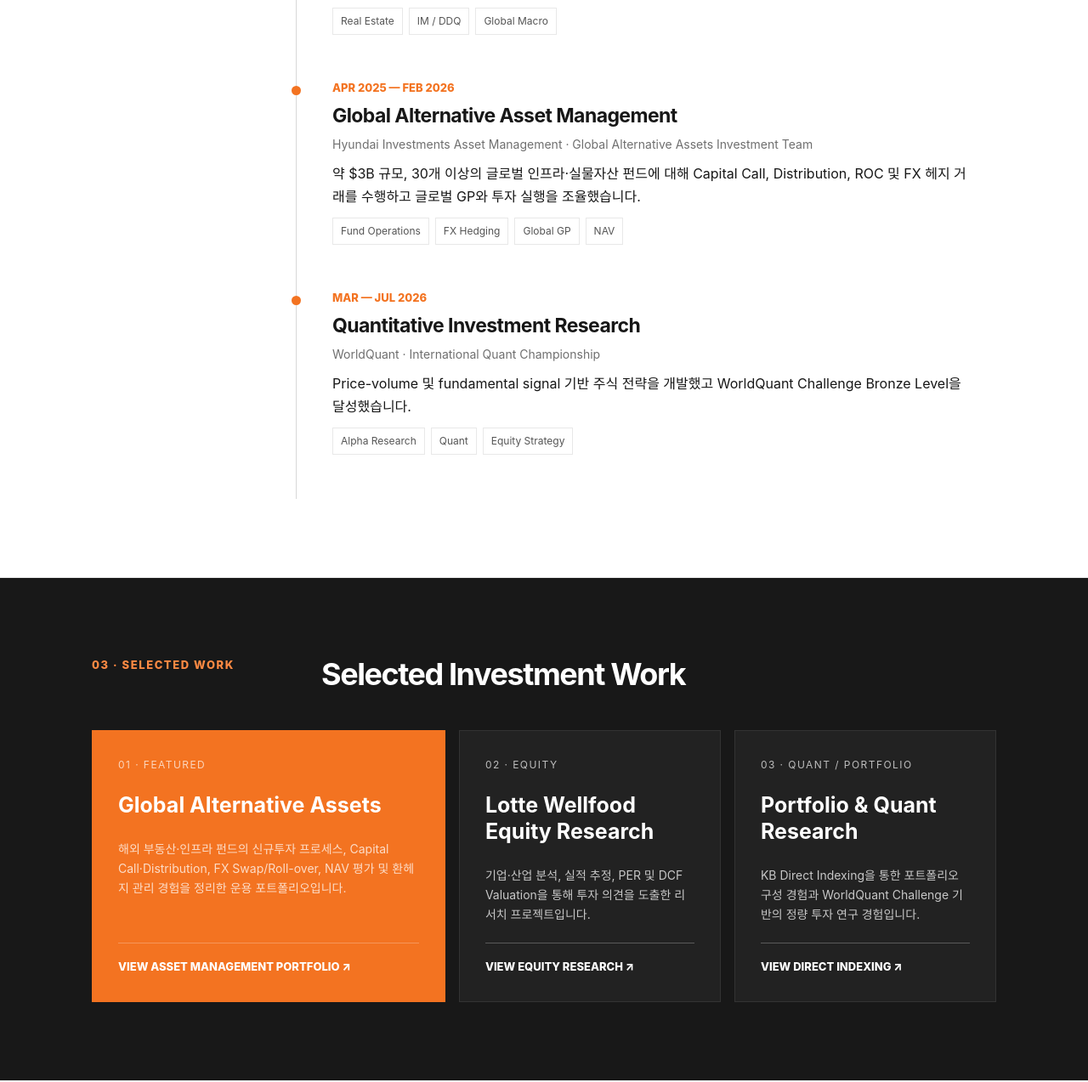
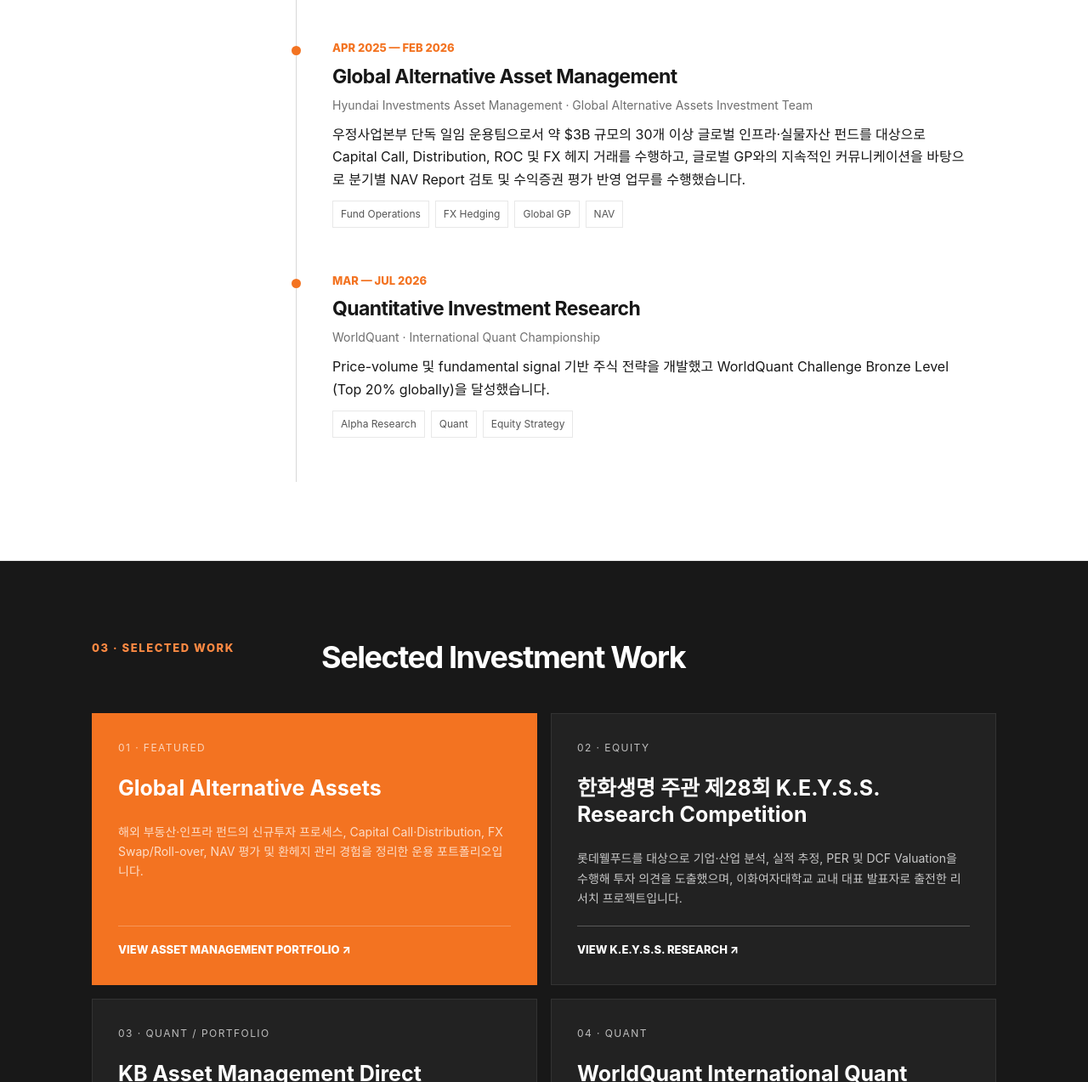
Before and after one commit to katechoi-eugene/eugenecatherinechoi.github.io, a plain HTML site: page index.html in a window 1280 px wide. Shown: the part 2256-3529 px from the top of the page at 85% size. Drawn offline with Linux system fonts and the light colour scheme.

Commit message:
Add files via upload

```diff
--- a/index.html
+++ b/index.html
@@ -35,7 +35,7 @@
 .section-head{display:grid;grid-template-columns:230px 1fr;gap:40px;margin-bottom:44px}
 .section-no{color:var(--orange);font-weight:800;font-size:13px;letter-spacing:.12em}
 h2{font-size:36px;line-height:1.2;margin:0;letter-spacing:-.04em}
-.about-copy{font-size:20px;max-width:800px;letter-spacing:-.02em}
+.about-copy{font-size:18px;max-width:800px;letter-spacing:-.02em;margin:0 auto;text-align:center}
 .timeline{margin-left:240px;border-left:1px solid #d8d8d8}
 .item{position:relative;padding:0 0 52px 42px;max-width:790px}
 .item:before{content:"";position:absolute;left:-6px;top:8px;width:11px;height:11px;border-radius:50%;background:var(--orange)}
@@ -46,7 +46,7 @@
 .tag{border:1px solid var(--line);padding:5px 9px;font-size:12px;color:#555}
 .featured{background:var(--dark);color:#fff}
 .featured .section-no{color:#ff8a43}
-.cards{display:grid;grid-template-columns:1.35fr 1fr 1fr;gap:16px}
+.cards{display:grid;grid-template-columns:repeat(2,1fr);gap:16px}
 .card{background:#222;border:1px solid #333;padding:30px;min-height:320px;display:flex;flex-direction:column}
 .card:first-child{background:#f37321;border-color:#f37321}
 .card .num{font-size:12px;letter-spacing:.12em;opacity:.7}
@@ -54,8 +54,8 @@
 .card p{font-size:14px;opacity:.75}
 .card a{margin-top:auto;font-weight:800;font-size:13px;border-top:1px solid rgba(255,255,255,.25);padding-top:17px}
 .cred{display:grid;grid-template-columns:repeat(3,1fr);gap:12px}
-.cred a{border:1px solid var(--line);padding:22px;min-height:140px}
-.cred b{display:block;margin-bottom:7px}.cred small{color:var(--muted)}
+.cred>a,.cred-item{border:1px solid var(--line);padding:22px;min-height:140px}
+.cred b{display:block;margin-bottom:7px}.cred small{color:var(--muted)}.cred-item small a{border:0;padding:0;min-height:0;text-decoration:none}
 footer{padding:55px 0 70px;border-top:1px solid var(--line)}
 .foot{display:flex;justify-content:space-between;gap:30px;color:#666;font-size:13px}
 @media(max-width:800px){
@@ -103,8 +103,8 @@
     <div class="item"><div class="date">SEP 2023 — FEB 2024</div><h3>Equity Research & Valuation</h3><div class="org">Ewha Investment Association</div><div>롯데웰푸드 기업분석에서 실적 추정, PER·DCF Valuation, 투자포인트 도출을 수행했습니다.</div><div class="tags"><span class="tag">Equity Research</span><span class="tag">Financial Modeling</span><span class="tag">Valuation</span></div></div>
     <div class="item"><div class="date">OCT — DEC 2024</div><h3>Portfolio Construction</h3><div class="org">KB Asset Management · Direct Indexing</div><div>섹터 선택과 투자전략 Factor를 활용해 개인화 포트폴리오를 구성하고 분석했습니다.</div><div class="tags"><span class="tag">Direct Indexing</span><span class="tag">Portfolio</span><span class="tag">Factor</span></div></div>
     <div class="item"><div class="date">JAN — FEB 2025</div><h3>Global Real Assets Research</h3><div class="org">Truston Asset Management · Real Assets Investment Team</div><div>글로벌 거시환경과 금리 동향을 모니터링하고 해외 부동산 투자 IM·DDQ를 분석했습니다.</div><div class="tags"><span class="tag">Real Estate</span><span class="tag">IM / DDQ</span><span class="tag">Global Macro</span></div></div>
-    <div class="item"><div class="date">APR 2025 — FEB 2026</div><h3>Global Alternative Asset Management</h3><div class="org">Hyundai Investments Asset Management · Global Alternative Assets Investment Team</div><div>약 $3B 규모, 30개 이상의 글로벌 인프라·실물자산 펀드에 대해 Capital Call, Distribution, ROC 및 FX 헤지 거래를 수행하고 글로벌 GP와 투자 실행을 조율했습니다.</div><div class="tags"><span class="tag">Fund Operations</span><span class="tag">FX Hedging</span><span class="tag">Global GP</span><span class="tag">NAV</span></div></div>
-    <div class="item"><div class="date">MAR — JUL 2026</div><h3>Quantitative Investment Research</h3><div class="org">WorldQuant · International Quant Championship</div><div>Price-volume 및 fundamental signal 기반 주식 전략을 개발했고 WorldQuant Challenge Bronze Level을 달성했습니다.</div><div class="tags"><span class="tag">Alpha Research</span><span class="tag">Quant</span><span class="tag">Equity Strategy</span></div></div>
+    <div class="item"><div class="date">APR 2025 — FEB 2026</div><h3>Global Alternative Asset Management</h3><div class="org">Hyundai Investments Asset Management · Global Alternative Assets Investment Team</div><div>우정사업본부 단독 일임 운용팀으로서 약 $3B 규모의 30개 이상 글로벌 인프라·실물자산 펀드를 대상으로 Capital Call, Distribution, ROC 및 FX 헤지 거래를 수행하고, 글로벌 GP와의 지속적인 커뮤니케이션을 바탕으로 분기별 NAV Report 검토 및 수익증권 평가 반영 업무를 수행했습니다.</div><div class="tags"><span class="tag">Fund Operations</span><span class="tag">FX Hedging</span><span class="tag">Global GP</span><span class="tag">NAV</span></div></div>
+    <div class="item"><div class="date">MAR — JUL 2026</div><h3>Quantitative Investment Research</h3><div class="org">WorldQuant · International Quant Championship</div><div>Price-volume 및 fundamental signal 기반 주식 전략을 개발했고 WorldQuant Challenge Bronze Level (Top 20% globally)을 달성했습니다.</div><div class="tags"><span class="tag">Alpha Research</span><span class="tag">Quant</span><span class="tag">Equity Strategy</span></div></div>
   </div>
 </div></section>
 
@@ -112,8 +112,9 @@
   <div class="section-head"><div class="section-no">03 · SELECTED WORK</div><h2>Selected Investment Work</h2></div>
   <div class="cards">
     <article class="card" id="global-alternative-assets"><div class="num">01 · FEATURED</div><h3>Global Alternative Assets</h3><p>해외 부동산·인프라 펀드의 신규투자 프로세스, Capital Call·Distribution, FX Swap/Roll-over, NAV 평가 및 환헤지 관리 경험을 정리한 운용 포트폴리오입니다.</p><a href="assets/asset_management.pdf" target="_blank">VIEW ASSET MANAGEMENT PORTFOLIO ↗</a></article>
-    <article class="card"><div class="num">02 · EQUITY</div><h3>Lotte Wellfood Equity Research</h3><p>기업·산업 분석, 실적 추정, PER 및 DCF Valuation을 통해 투자 의견을 도출한 리서치 프로젝트입니다.</p><a href="assets/equity_research_lotte_wellfood.pdf" target="_blank">VIEW EQUITY RESEARCH ↗</a></article>
-    <article class="card"><div class="num">03 · QUANT / PORTFOLIO</div><h3>Portfolio & Quant Research</h3><p>KB Direct Indexing을 통한 포트폴리오 구성 경험과 WorldQuant Challenge 기반의 정량 투자 연구 경험입니다.</p><a href="assets/kb_direct_indexing.pdf" target="_blank">VIEW DIRECT INDEXING ↗</a></article>
+    <article class="card"><div class="num">02 · EQUITY</div><h3>한화생명 주관 제28회 K.E.Y.S.S. Research Competition</h3><p>롯데웰푸드를 대상으로 기업·산업 분석, 실적 추정, PER 및 DCF Valuation을 수행해 투자 의견을 도출했으며, 이화여자대학교 교내 대표 발표자로 출전한 리서치 프로젝트입니다.</p><a href="assets/equity_research_lotte_wellfood.pdf" target="_blank">VIEW K.E.Y.S.S. RESEARCH ↗</a></article>
+    <article class="card"><div class="num">03 · QUANT / PORTFOLIO</div><h3>KB Asset Management Direct Indexing</h3><p>KB Direct Indexing 대학생 서포터즈 활동에서 섹터 선택과 투자전략 Factor를 활용해 개인화 포트폴리오를 구성하고 분석했습니다.</p><a href="assets/kb_direct_indexing.pdf" target="_blank">VIEW DIRECT INDEXING ↗</a></article>
+    <article class="card"><div class="num">04 · QUANT</div><h3>WorldQuant International Quant Championship</h3><p>Price-volume 및 fundamental signal을 활용해 주식 Alpha 전략을 개발하고 검증한 정량 투자 연구 경험으로, WorldQuant Challenge Bronze Level (Top 20% globally)을 달성했습니다.</p><a href="assets/worldquant_iqc_2026_stage1_top20.pdf" target="_blank">VIEW IQC STAGE 1 CERTIFICATE ↗</a></article>
   </div>
 </div></section>
 
@@ -123,7 +124,7 @@
     <a href="assets/cfa_research_challenge_outstanding_research.pdf" target="_blank"><b>CFA Institute Research Challenge</b><small>Outstanding Investment Research · Korea Competition 2024–2025 ↗</small></a>
     <a href="assets/ewha_citi_global_finance_academy.pdf" target="_blank"><b>Ewha-Citi Global Finance Academy</b><small>47th Academy · Certificate of Completion ↗</small></a>
     <a href="assets/bloomberg_market_concepts.pdf" target="_blank"><b>Bloomberg Market Concepts</b><small>Certificate of Completion ↗</small></a>
-    <a href="assets/worldquant_bronze.pdf" target="_blank"><b>WorldQuant Challenge</b><small>Bronze Level ↗</small></a>
+    <div class="cred-item"><b>WorldQuant Challenge / IQC 2026</b><small><a href="assets/worldquant_bronze.pdf" target="_blank">Bronze Level ↗</a><br><a href="assets/worldquant_iqc_2026_stage1_top20.pdf" target="_blank">IQC Stage 1 · Top 20% of Teams Globally ↗</a></small></div>
     <a href="assets/kb_direct_indexing.pdf" target="_blank"><b>KB Direct Indexing</b><small>University Supporters Completion ↗</small></a>
     <a href="assets/cv_eugene_choi.pdf" target="_blank"><b>Full CV</b><small>Education · Experience · Skills ↗</small></a>
   </div>
@@ -131,6 +132,5 @@
 
 <footer><div class="wrap foot">
   <div><b>Eugene Catherine Choi</b><br>Investment Portfolio</div>
-  <div>Built for asset management applications · 2026</div>
 </div></footer>
 </body></html>
```
Also changed, not shown: 1 other file.
